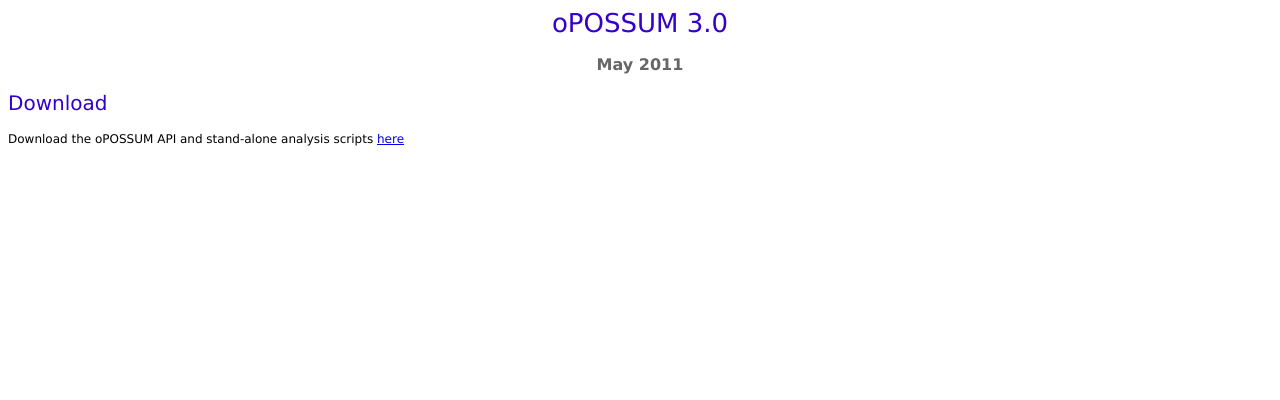
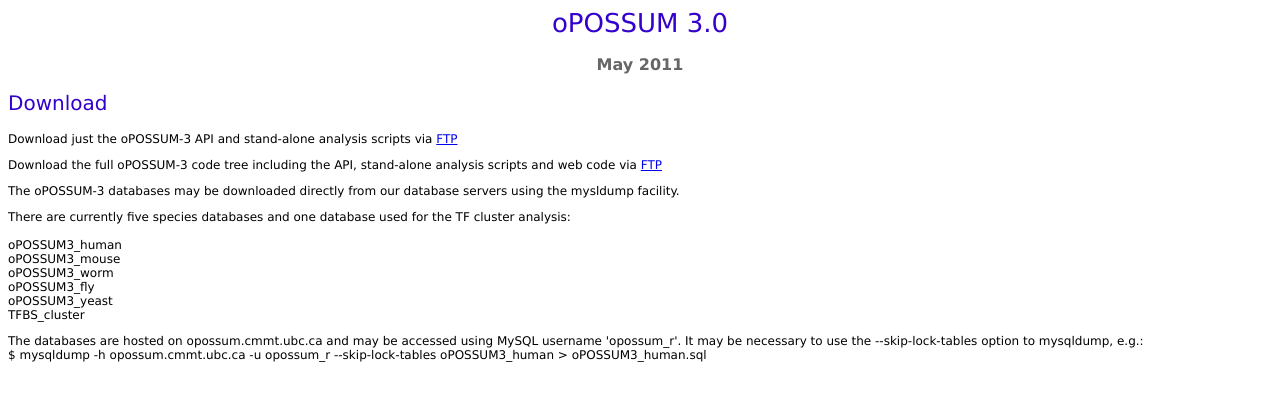
Before and after one commit to wassermanlab/oPOSSUM3, a plain HTML site: page htdocs/download.html in a window 1280 px wide. Drawn offline with Linux system fonts and the light colour scheme.

Commit message:
Updated contact, download, faq sections.

```diff
--- a/htdocs/download.html
+++ b/htdocs/download.html
@@ -9,12 +9,27 @@
   <h1>oPOSSUM 3.0</h1>
   <h3><center>May 2011</center></h3>
   <h2>Download</h2>
-  <p>
-    Download the oPOSSUM API and stand-alone analysis scripts <a href="http://www.cisreg.ca/oPOSSUM3/download/oPOSSUM.tar.gz">here</a>
+  <p class="text">
+    Download just the oPOSSUM-3 API and stand-alone analysis scripts via <a href="ftp://www.cisreg.ca/pub/oPOSSUM3/oPOSSUM3_API.tar.gz">FTP</a>
   </p>
-<!--
-  <p>
-    The oPOSSUM database is available for download as a gzipped SQL file via anonymous FTP at www.cisreg.ca under /pub/oPOSSUM3. The current version of the DB is oPOSSUM_new.sql.gz. For convenience, this is a "lite" version of the DB which is missing some large tables that are not required for performing the analysis using the stand-alone scripts packaged in the <a href="http://www.cisreg.ca/oPOSSUM/download/oPOSSUM_API.tar.gz">API</a>.</p>
--->
+  <p class="text">
+    Download the full oPOSSUM-3 code tree including the API, stand-alone analysis scripts and web code via <a href="ftp://www.cisreg.ca/pub/oPOSSUM3/oPOSSUM3_full.tar.gz">FTP</a>
+  </p>
+  <p class="text">
+    The oPOSSUM-3 databases may be downloaded directly from our database servers using the mysldump facility.
+  </p>
+  <p class="text">
+    There are currently five species databases and one database used for the TF cluster analysis:<br><br>
+        oPOSSUM3_human<br>
+        oPOSSUM3_mouse<br>
+        oPOSSUM3_worm<br>
+        oPOSSUM3_fly<br>
+        oPOSSUM3_yeast<br>
+        TFBS_cluster
+  </p>
+  <p class="text">
+    The databases are hosted on opossum.cmmt.ubc.ca and may be accessed using MySQL username 'opossum_r'. It may be necessary to use the --skip-lock-tables option to mysqldump, e.g.:<br>
+    $ mysqldump -h opossum.cmmt.ubc.ca -u opossum_r --skip-lock-tables oPOSSUM3_human > oPOSSUM3_human.sql
+  </p>
 </body>
 </html>
```
Also changed, not shown: htdocs/contact.html (+1 -1 lines), htdocs/faq.html (+19 -5 lines).
